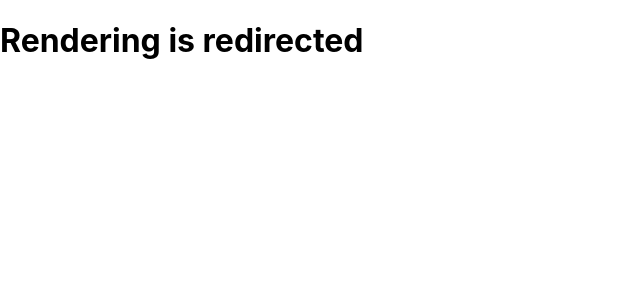
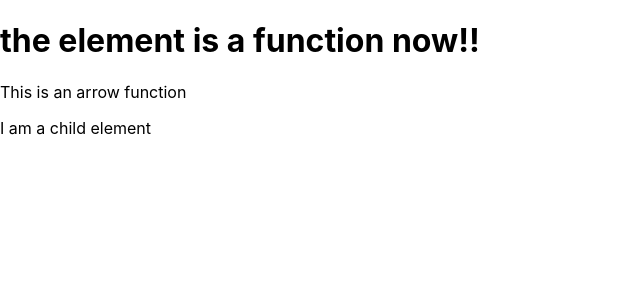
Before and after one commit to sedat-akdogan/React_Revision, a React (Create React App) app in the folder day1/: page / in a window 1280 px wide. Shown: the top 300 px of the page, without its empty margins (0-640 px from the left). Built offline with nearby package versions, Linux system fonts and the light colour scheme.

Commit message:
difference between a function and a Component seen

```diff
--- a/day1/src/index.js
+++ b/day1/src/index.js
@@ -4,9 +4,22 @@ import ReactDOM from 'react-dom/client';
 import './index.css';           // this line links the CSS file
 // import App from './App';  // this line calls the App.js file
 
-const element = <h1>Rendering is redirected</h1>
+// const element = <h1>Rendering is redirected</h1>   // we can turn this element into a function:
 
+const App = () => {              //  if we want to create a component; we must make the fisrt letter Capital: const Element !!
+  return (
+     // we need to have an empty folder-like design if we are going to have morethen one element.
+    <>
+      <h1> the element is a function now!! </h1>
+      <p>This is an arrow function</p>
+      <Child />
+    </>
+  );
+};
+
+const Child = () => <p>I am a child element</p>;
 
 const root = ReactDOM.createRoot(document.getElementById('root'));
 // root.render(<App/>);            // App.js is rendered by this line of code
-root.render(element);
+// root.render(element);          // element is just a simple element.
+root.render(<App />);          // element() is a function now.         // calling a component: root.render(<Element />);
```
